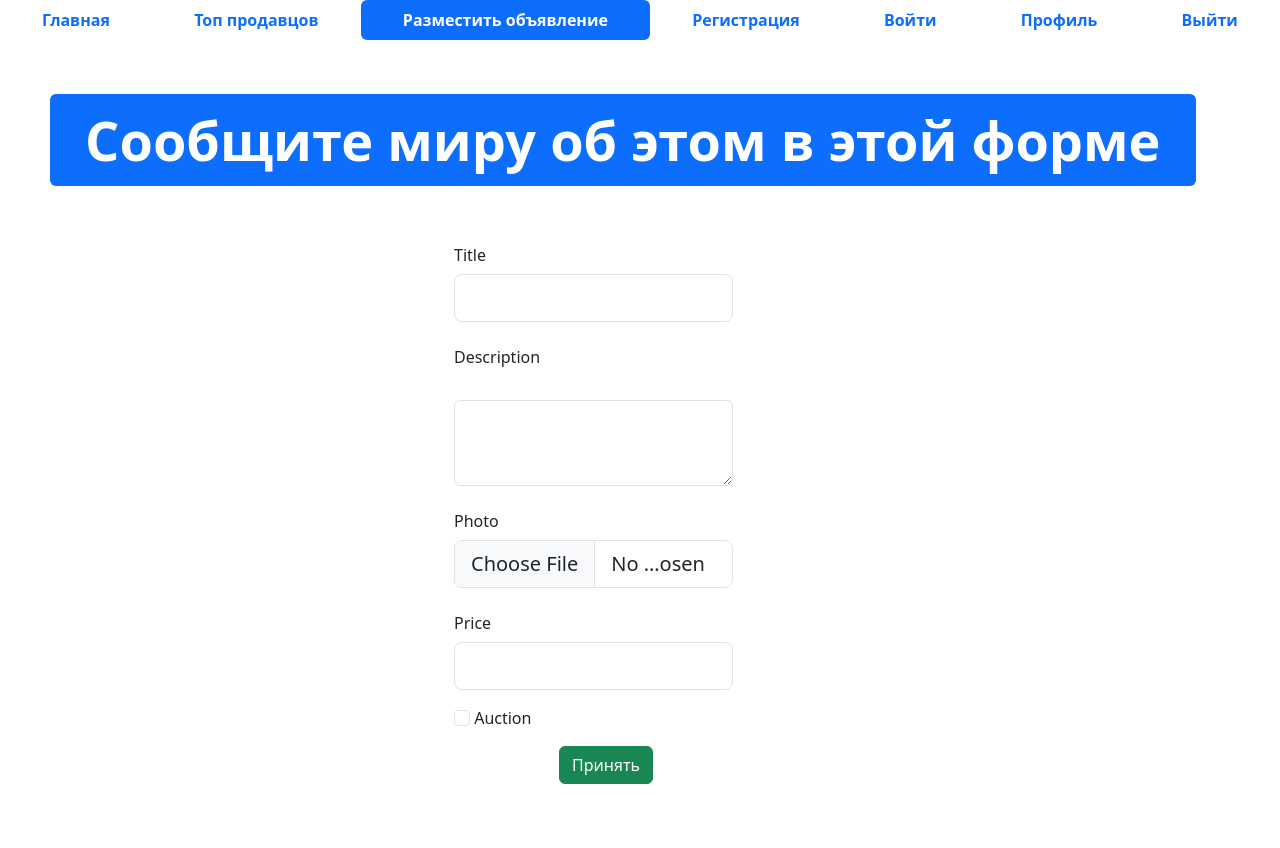
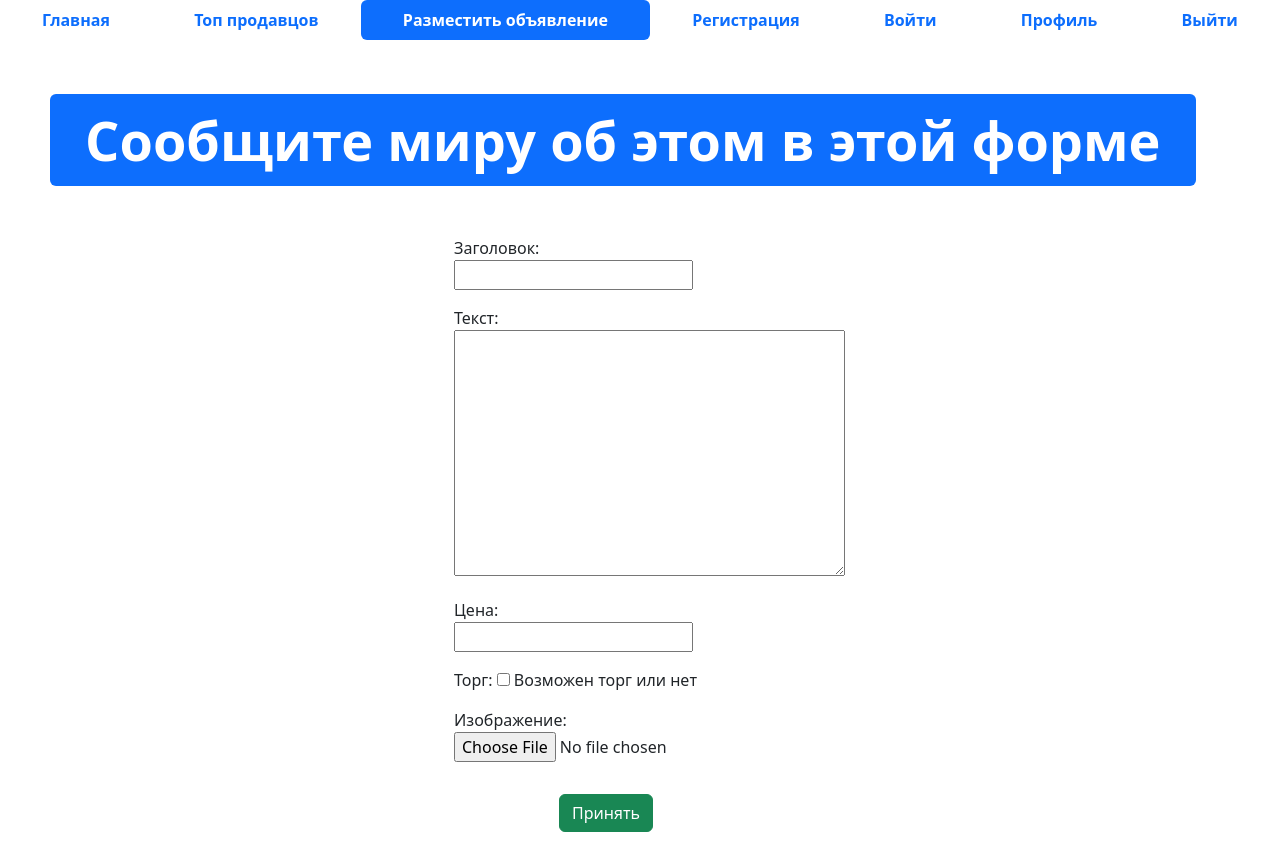
Before and after one commit to pogore/lesson_7, a Django app: page /advertisement-post/ in a window 1280 px wide. Before the commit the page ends 784 px from the top, so only its background shows below. Run offline with Django 4.2, Linux system fonts and the light colour scheme; some libraries are stand-ins or nearby versions.

Commit message:
lesson 10 commit

```diff
--- /dev/null
+++ b/app_advertisment/forms.py
@@ -0,0 +1,27 @@
+# from django import forms
+#
+# class AdvForm(forms.Form):
+#     title = forms.CharField(max_length=128, label="Заголовок", widget=forms.TextInput(attrs={"class": "form-control-lg"}))
+#     text = forms.CharField(widget=forms.Textarea(attrs={"class": "form-control-lg"}), max_length=128, label="Описание")
+#     price = forms.FloatField(widget=forms.TextInput(attrs={"class": "form-control-lg"}), label="Цена")
+#     auction = forms.BooleanField(widget=forms.CheckboxInput(attrs={"class": "form-check-input"}), required=False, label="Торг")
+#     image = forms.ImageField(widget=forms.FileInput(attrs={"class": "form-control form-control-lg"}), label="Изображение")
+
+from django.forms import ModelForm
+from .models import Advertisement
+from django.core.exceptions import ValidationError
+
+# Create the form class.
+class AdvertisementForm(ModelForm):
+    class Meta:
+        model = Advertisement
+        fields = ['title', 'text', 'price', 'auction', 'image']
+
+    def clean_title(self):
+        data = self.cleaned_data['title']
+        if data[0] == '?':
+            raise ValidationError("Заголовок объявления не может начинатся с знака вопроса!")
+
+        # Always return a value to use as the new cleaned data, even if
+        # this method didn't change it.
+        return data
--- a/app_advertisment/models.py
+++ b/app_advertisment/models.py
@@ -8,13 +8,13 @@ User = get_user_model() # создание модели пользователя
 
 
 class Advertisement(models.Model):
-    title = models.CharField("заголовок", max_length=128)
-    text = models.TextField("текст")
-    price = models.FloatField("цена")
+    title = models.CharField("Заголовок", max_length=128)
+    text = models.TextField("Текст")
+    price = models.FloatField("Цена")
     user = models.ForeignKey(User, on_delete=models.CASCADE)
-    date = models.DateTimeField("дата", auto_now_add=True)
-    updated_at = models.DateTimeField("дата обновления", auto_now=True)
-    auction = models.BooleanField("торг", help_text="Возможен торг или нет", default=False)
+    date = models.DateTimeField("Дата", auto_now_add=True)
+    updated_at = models.DateTimeField("Дата обновления", auto_now=True)
+    auction = models.BooleanField("Торг", help_text="Возможен торг или нет", default=False)
     image = models.ImageField("Изображение", upload_to='advertisment/media/')
 
     class Meta:
--- a/app_advertisment/views.py
+++ b/app_advertisment/views.py
@@ -1,30 +1,52 @@
 from django.shortcuts import render
+from django.shortcuts import redirect
+from django.urls import reverse
 from django.http import HttpResponse
 from .models import Advertisement
+from .forms import AdvertisementForm
 
+# для подсказки
+from django.core.handlers.wsgi import WSGIRequest
 # Create your views here.
 
-def index(request):
+def index(request:WSGIRequest):
     advertisements : list[Advertisement] = Advertisement.objects.all()
     context = {"advertisements" : advertisements}
     return render(request, 'index.html', context)
 
-def top_sellers(request):
+def top_sellers(request:WSGIRequest):
     return render(request, 'top-sellers.html')
 
-def advertisement_post(request):
-    return render(request, 'advertisement-post.html')
+def advertisement_post(request:WSGIRequest):
+    if request.method == 'POST':
+        form = AdvertisementForm(request.POST, request.FILES) # передаем на проверку
+        if form.is_valid():
+            adv = Advertisement(**form.cleaned_data) # передаю данные в модуль
+            adv.user = request.user # добавил в запись пользователя
+            adv.save() # сохранил
+            return redirect(
+                reverse('main-page')
+            )
+        else:
+            print("Ошибка")
+            print(form.errors)
+            context = {"form": form}
+            return render(request, 'advertisement-post.html', context)
+    else:
+        form = AdvertisementForm()
+        context = {"form" : form}
+        return render(request, 'advertisement-post.html', context)
 
-def register(request):
+def register(request:WSGIRequest):
     return render(request, 'register.html')
 
-def login(request):
+def login(request:WSGIRequest):
     return render(request, 'login.html')
 
-def profile(request):
+def profile(request:WSGIRequest):
     return render(request, 'profile.html')
 
-def advertisement(request):
+def advertisement(request:WSGIRequest):
     id_advertisement = request.GET.get("adv")
     adv = Advertisement.objects.get(id=id_advertisement)
     context = {"adv": adv}
--- a/templates/advertisement-post.html
+++ b/templates/advertisement-post.html
@@ -54,45 +54,13 @@
     </div>
   </div>
   <div class="container">
-    <form method="post">
+    <form method="post" enctype="multipart/form-data">
+      {% csrf_token %}
       <div class="row mb-3">
         <div class="col">
-          <label class="col-sm-4 col-form-label offset-4">Title</label>
           <div class="col-sm-4 offset-4 w-25">
-            <input type="text" class="form-control form-control-lg">
-          </div>
-        </div>
-      </div>
-      <div class="row mb-3">
-        <div class="col">
-          <label class="col-sm-4 col-form-label offset-4">Description</label>
-          <div class="col-sm-4 offset-4 w-25">
-              <label for="" class="form-label"></label>
-              <textarea class="form-control" name="" id="" rows="3"></textarea>
-          </div>
-        </div>
-      </div>
-      <div class="row mb-3">
-        <div class="col">
-          <label class="col-sm-4 col-form-label offset-4">Photo</label>
-          <div class="col-sm-4 offset-4 w-25">
-            <input type="file" class="form-control form-control-lg">
-          </div>
-        </div>
-      </div>
-      <div class="row mb-3">
-        <div class="col">
-          <label class="col-sm-4 col-form-label offset-4">Price</label>
-          <div class="col-sm-4 offset-4 w-25">
-            <input type="text" class="form-control form-control-lg">
-          </div>
-        </div>
-      </div>
-      <div class="row mb-3">
-        <div class="col">
-          <div class="offset-4 w-25">
-            <input type="checkbox" class="form-check-input">
-            <label class="form-check-label">Auction</label>
+            {{ form.non_field_errors }}
+            {{form.as_p}}
           </div>
         </div>
       </div>
```
Also changed, not shown: __init__.py (added), advertisment/media/c99eebfdf3eb4c8a4f1f2d50e71e2397_PGThwJj.jpg (added), advertisment/media/c99eebfdf3eb4c8a4f1f2d50e71e2397_mm9VNG9.jpg (added), advertisment/media/Без_названия_1_GOMa3hJ.jpg (added), advertisment/media/Без_названия_1_SjDAhZn.jpg (added), advertisment/media/Без_названия_1_vhsW30i.jpg (added), advertisment/media/Без_названия_2_CsEh8gs.jpg (added), db.sqlite3.
